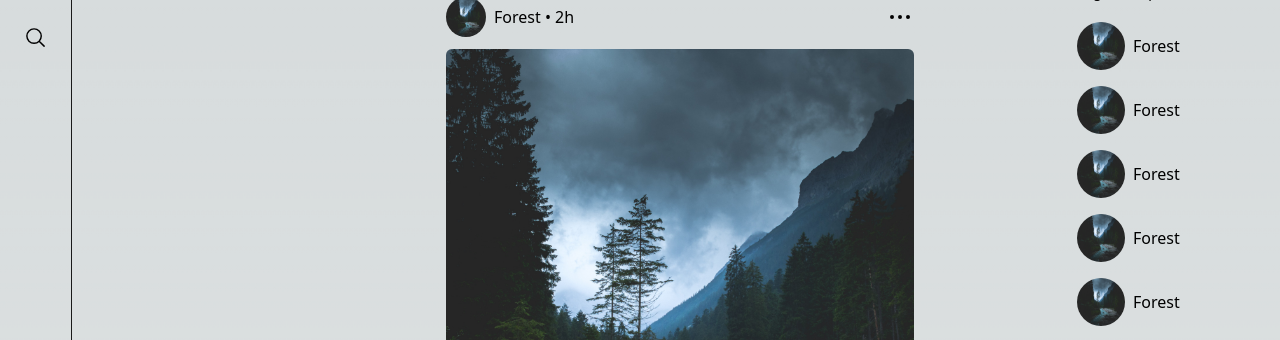
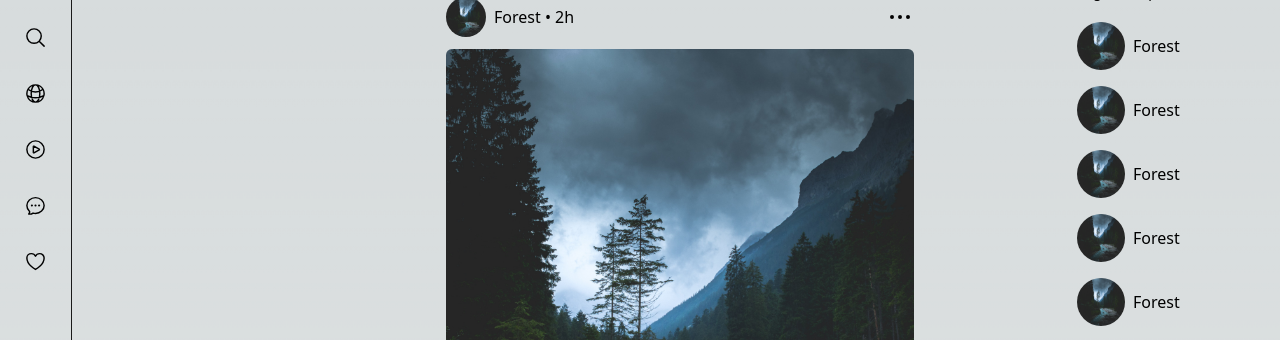
Before and after one commit to brunomaruya/instagram-clone, a Next.js app: page / in a window 1280 px wide. Shown: the part 131-471 px from the top of the page. Built offline with nearby package versions, Linux system fonts and the light colour scheme; a web font is replaced by a local one.

Commit message:
create Notifications component

```diff
--- a/src/components/Sidebar.tsx
+++ b/src/components/Sidebar.tsx
@@ -3,6 +3,10 @@ import InstagramLogo from "../common/InstagramLogo";
 import React from "react";
 import HomeBtn from "./SidebarBtns/HomeBtn";
 import SearchBtn from "./SidebarBtns/SearchBtn";
+import ExploreBtn from "./SidebarBtns/ExploreBtn";
+import ReelsBtn from "./SidebarBtns/ReelsBtn";
+import MessagesBtn from "./SidebarBtns/MessagesBtn";
+import NotificationsBtn from "./SidebarBtns/NotificationsBtn";
 
 export default function Sidebar() {
   return (
@@ -14,6 +18,10 @@ export default function Sidebar() {
         <div>
           <HomeBtn />
           <SearchBtn />
+          <ExploreBtn />
+          <ReelsBtn />
+          <MessagesBtn />
+          <NotificationsBtn />
         </div>
       </div>
       <div>{/* bottom */}</div>
--- /dev/null
+++ b/src/components/SidebarBtns/ExploreBtn.tsx
@@ -0,0 +1,20 @@
+"use client";
+import SidebarBtn from "@/common/SidebarBtn";
+import { SidebarIconContext } from "@/contexts/SidebarIconContext";
+import { GlobeAltIcon } from "@heroicons/react/24/outline";
+import React, { useContext } from "react";
+import { GlobeAltIcon as ActiveHomeIcon } from "@heroicons/react/16/solid";
+
+export default function ExploreBtn() {
+  const { icon } = useContext(SidebarIconContext);
+  const handleOnClick = () => {
+    window.location.href = "/explore";
+  };
+  return (
+    <SidebarBtn
+      name="Explore"
+      icon={icon == "explore" ? <ActiveHomeIcon /> : <GlobeAltIcon />}
+      onClick={handleOnClick}
+    />
+  );
+}
--- /dev/null
+++ b/src/components/SidebarBtns/MessagesBtn.tsx
@@ -0,0 +1,22 @@
+"use client";
+import SidebarBtn from "@/common/SidebarBtn";
+import { SidebarIconContext } from "@/contexts/SidebarIconContext";
+import { ChatBubbleOvalLeftEllipsisIcon } from "@heroicons/react/24/outline";
+import React, { useContext } from "react";
+import { ChatBubbleOvalLeftEllipsisIcon as Active } from "@heroicons/react/16/solid";
+
+export default function MessagesBtn() {
+  const { icon } = useContext(SidebarIconContext);
+  const handleOnClick = () => {
+    window.location.href = "/direct";
+  };
+  return (
+    <SidebarBtn
+      name="Messages"
+      icon={
+        icon == "messages" ? <Active /> : <ChatBubbleOvalLeftEllipsisIcon />
+      }
+      onClick={handleOnClick}
+    />
+  );
+}
--- /dev/null
+++ b/src/components/SidebarBtns/NotificationsBtn.tsx
@@ -0,0 +1,20 @@
+"use client";
+import SidebarBtn from "@/common/SidebarBtn";
+import { SidebarIconContext } from "@/contexts/SidebarIconContext";
+import { HeartIcon } from "@heroicons/react/24/outline";
+import { HeartIcon as Active } from "@heroicons/react/16/solid";
+import React, { useContext } from "react";
+
+export default function NotificationsBtn() {
+  const { icon, setIcon } = useContext(SidebarIconContext);
+  const handleOnClick = () => {
+    setIcon("notifications");
+  };
+  return (
+    <SidebarBtn
+      onClick={handleOnClick}
+      name="Notifications"
+      icon={icon == "notifications" ? <Active /> : <HeartIcon />}
+    />
+  );
+}
--- /dev/null
+++ b/src/components/SidebarBtns/ReelsBtn.tsx
@@ -0,0 +1,20 @@
+"use client";
+import SidebarBtn from "@/common/SidebarBtn";
+import { SidebarIconContext } from "@/contexts/SidebarIconContext";
+import { PlayCircleIcon } from "@heroicons/react/24/outline";
+import React, { useContext } from "react";
+import { PlayCircleIcon as Active } from "@heroicons/react/16/solid";
+
+export default function ReelsBtn() {
+  const { icon } = useContext(SidebarIconContext);
+  const handleOnClick = () => {
+    window.location.href = "/reels";
+  };
+  return (
+    <SidebarBtn
+      name="Reels"
+      icon={icon == "reels" ? <Active /> : <PlayCircleIcon />}
+      onClick={handleOnClick}
+    />
+  );
+}
--- a/src/contexts/SidebarIconContext.tsx
+++ b/src/contexts/SidebarIconContext.tsx
@@ -1,3 +1,4 @@
+"use client";
 import { Icon } from "next/dist/lib/metadata/types/metadata-types";
 import React, {
   createContext,
@@ -28,6 +29,15 @@ export default function SidebarIconContextProvider({
       case "/":
         setIcon("home");
         break;
+      case "/explore":
+        setIcon("explore");
+        break;
+      case "/reels":
+        setIcon("reels");
+        break;
+      case "/direct":
+        setIcon("messages");
+        break;
     }
   }, []);
 
```
